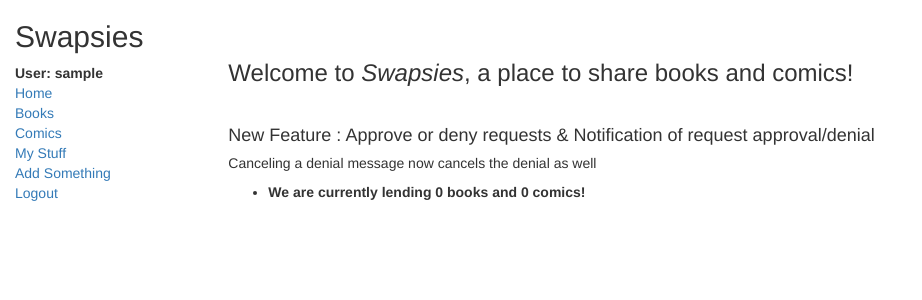
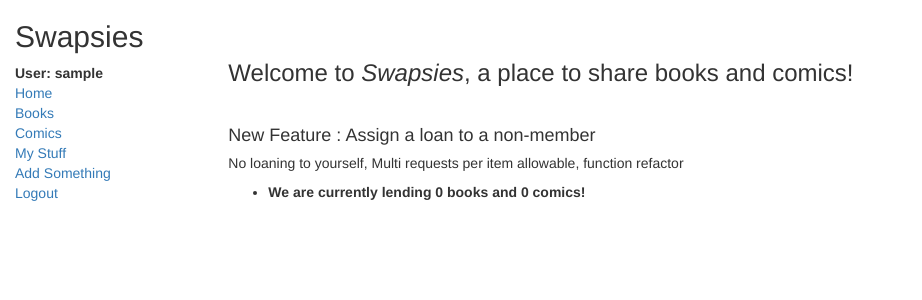
Before and after one commit to Cjhosu/Swapsies, a Django app: page /catalog/ in a window 1280 px wide. Shown: the top 300 px of the page, without its empty margins (0-922 px from the left). Run offline with Django 3.2, Linux system fonts and the light colour scheme; the visitor is signed in with stand-in values (Sample User, id 1); data that the repository does not hold is empty; some libraries are stand-ins or nearby versions.

Commit message:
Post testing feature desc

```diff
--- a/catalog/templates/index.html
+++ b/catalog/templates/index.html
@@ -10,9 +10,8 @@
       </li>
     {% endfor %}
 <br>
-<h4>New Feature : Approve or deny requests & Notification of request approval/denial </h4>
-<h5> Canceling a denial message now cancels the denial as well</h5>
-
+<h4>New Feature : Assign a loan to a non-member</h4>
+<h5> No loaning to yourself, Multi requests per item allowable, function refactor</h5>
   <ul>
     <li><strong>We are currently lending {{ num_books }} books and {{ num_comics}} {% if num_comics == 1 %} comic{% else %} comics{% endif %}! </strong> </li>
   </ul>
```
